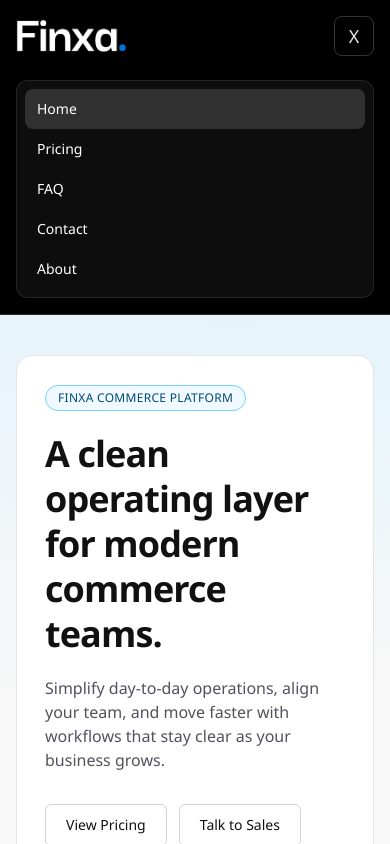
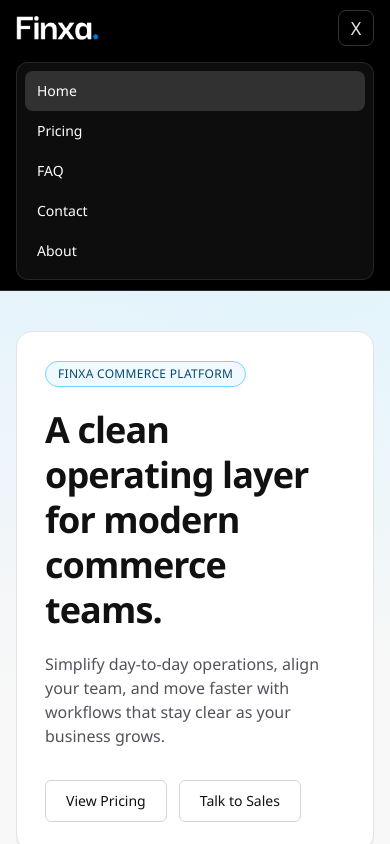
Before and after one commit to maheenmmzafeer/my-platform-site, a Next.js app: page / in a window 390 px wide. Both pictures are taken after a click on the button "Open navigation menu". Shown: the top 844 px of the page. Built offline with nearby package versions, Linux system fonts and the light colour scheme.

Commit message:
Adjusted Mobile Banner Height

```diff
--- a/src/app/components/site-header.tsx
+++ b/src/app/components/site-header.tsx
@@ -20,21 +20,21 @@ export function SiteHeader() {
 
 	return (
 		<header className="sticky top-0 z-40 border-b border-zinc-800 bg-black text-white">
-			<div className="mx-auto flex w-full max-w-6xl flex-col gap-3 px-4 py-4 sm:flex-row sm:items-center sm:justify-between">
+			<div className="mx-auto flex w-full max-w-6xl flex-col gap-2 px-4 py-2.5 sm:flex-row sm:items-center sm:justify-between sm:gap-3 sm:py-4">
 				<div className="flex items-center justify-between gap-3 sm:justify-start">
 					<Link href="/" className="inline-flex items-center" aria-label="Finxa home">
 						<Image
 							src={finxaLogo}
 							alt="Finxa"
 							priority
-							className="h-8 w-auto sm:h-9"
+							className="h-6 w-auto sm:h-9"
 						/>
 					</Link>
 
 					<button
 						type="button"
 						onClick={() => setIsMenuOpen((open) => !open)}
-						className="inline-flex h-10 w-10 items-center justify-center rounded-lg border border-white/20 text-zinc-200 transition-colors hover:bg-white/10 sm:hidden"
+						className="inline-flex h-9 w-9 items-center justify-center rounded-lg border border-white/20 text-zinc-200 transition-colors hover:bg-white/10 sm:hidden"
 						aria-expanded={isMenuOpen}
 						aria-controls="site-mobile-menu"
 						aria-label={isMenuOpen ? "Close navigation menu" : "Open navigation menu"}
@@ -64,7 +64,7 @@ export function SiteHeader() {
 
 				<nav
 					id="site-mobile-menu"
-					className={`mt-3 grid overflow-hidden transition-all duration-200 sm:hidden ${
+					className={`mt-2 grid overflow-hidden transition-all duration-200 sm:hidden ${
 						isMenuOpen ? "max-h-96 opacity-100" : "max-h-0 opacity-0"
 					}`}
 				>
```
